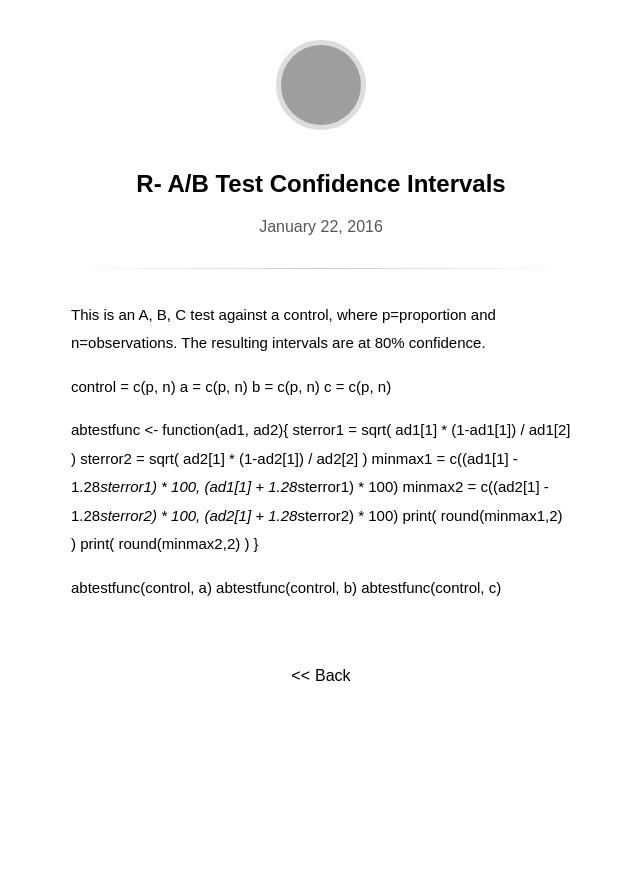
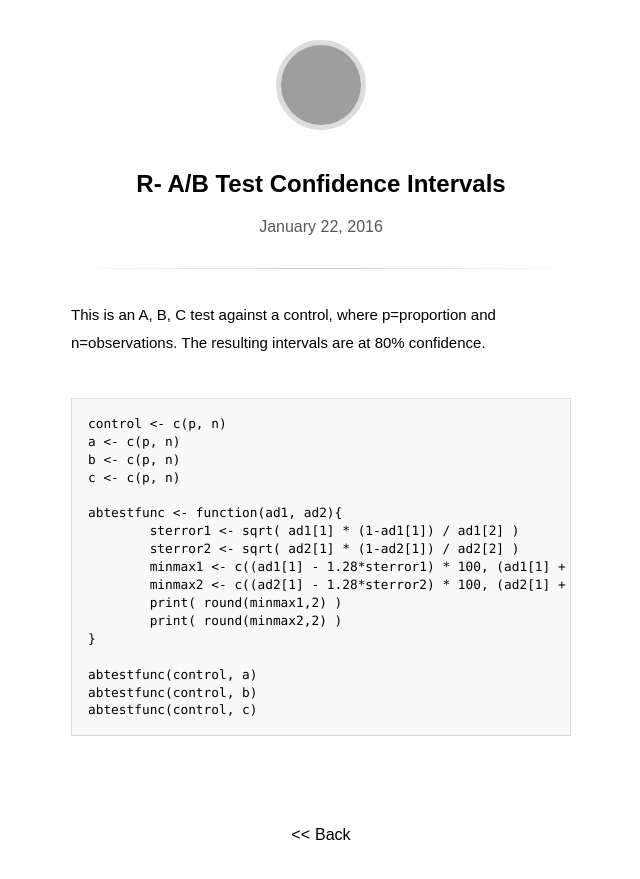
Before and after one commit to eastandwestwind/notes, a Jekyll site: the page built from _posts/2016-01-22-ABconfidence.md, in a window 1280 px wide, cut to the strip 0-879 px from the top of the page. Shown: the whole strip, without its empty margins (319-959 px from the left). Built offline with Jekyll 4.4.1, drawn with Linux system fonts in a browser that asks for light colours; nearby versions of some CDN libraries; some web fonts are replaced; grey boxes are pictures that could not be loaded.

```diff
--- a/_posts/2016-01-22-ABconfidence.md
+++ b/_posts/2016-01-22-ABconfidence.md
@@ -4,20 +4,20 @@ title: R- A/B Test Confidence Intervals
 
 This is an A, B, C test against a control, where p=proportion and n=observations. The resulting intervals are at 80% confidence.
 
-control = c(p, n)
-a = c(p, n)
-b = c(p, n)
-c = c(p, n)
+	control <- c(p, n)
+	a <- c(p, n)
+	b <- c(p, n)
+	c <- c(p, n)
 
-abtestfunc <- function(ad1, ad2){
-      sterror1 = sqrt( ad1[1] * (1-ad1[1]) / ad1[2] )
-      sterror2 = sqrt( ad2[1] * (1-ad2[1]) / ad2[2] )
-      minmax1 = c((ad1[1] - 1.28*sterror1) * 100, (ad1[1] + 1.28*sterror1) * 100)
-      minmax2 = c((ad2[1] - 1.28*sterror2) * 100, (ad2[1] + 1.28*sterror2) * 100)
-      print( round(minmax1,2) )
-      print( round(minmax2,2) )
-}
+	abtestfunc <- function(ad1, ad2){
+      	sterror1 <- sqrt( ad1[1] * (1-ad1[1]) / ad1[2] )
+      	sterror2 <- sqrt( ad2[1] * (1-ad2[1]) / ad2[2] )
+      	minmax1 <- c((ad1[1] - 1.28*sterror1) * 100, (ad1[1] + 1.28*sterror1) * 100)
+      	minmax2 <- c((ad2[1] - 1.28*sterror2) * 100, (ad2[1] + 1.28*sterror2) * 100)
+      	print( round(minmax1,2) )
+      	print( round(minmax2,2) )
+	}
 
-abtestfunc(control, a)
-abtestfunc(control, b)
-abtestfunc(control, c)
+	abtestfunc(control, a)
+	abtestfunc(control, b)
+	abtestfunc(control, c)
```
